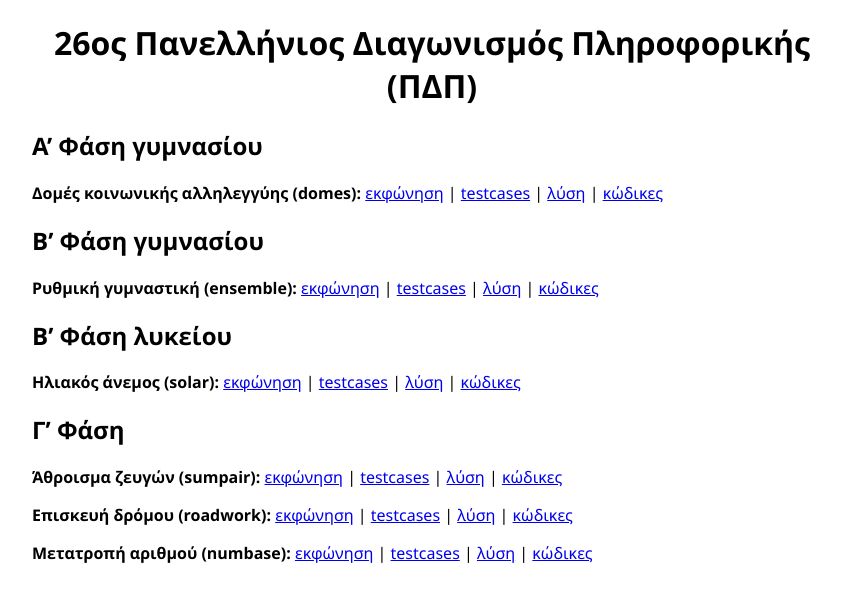
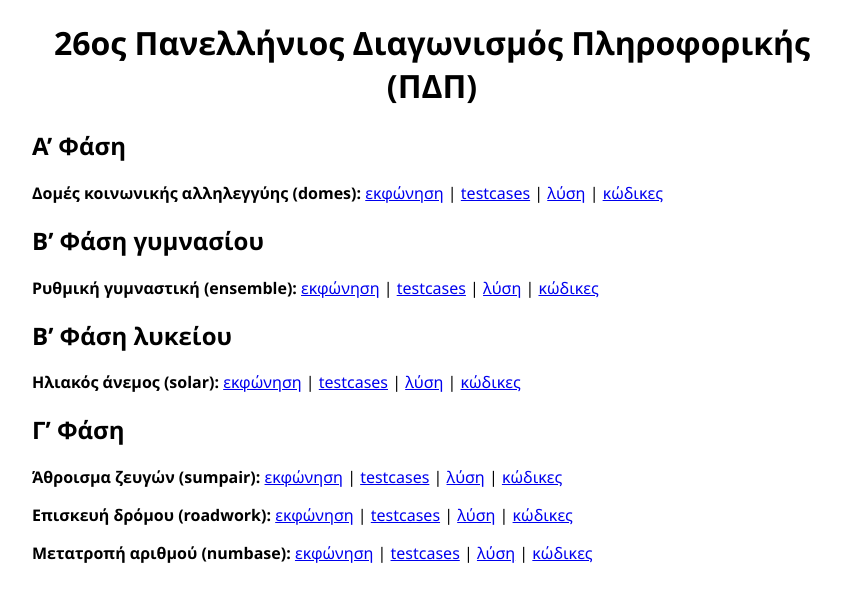
Before and after one commit to pdp-archive/pdp-archive.github.io, a Jekyll site: the page built from contests/_26-PDP/index.md, in a window 1280 px wide. Shown: the top 602 px of the page, without its empty margins (208-1049 px from the left). Built offline with Jekyll 4.4.1, drawn with Linux system fonts in a browser that asks for light colours.

Commit message:
Διόρθωση τίτλου για την Α' Φάση στην σελίδα περίληψης

```diff
--- a/_layouts/summary.md
+++ b/_layouts/summary.md
@@ -5,7 +5,7 @@ layout: post
 
 {% capture md %}
 
-## Α' Φάση γυμνασίου
+## Α' Φάση
 {% for problem_it in contest %}
   {% assign problem = problem_it[1] %}
   {% if problem.stage == "a" %}
```
